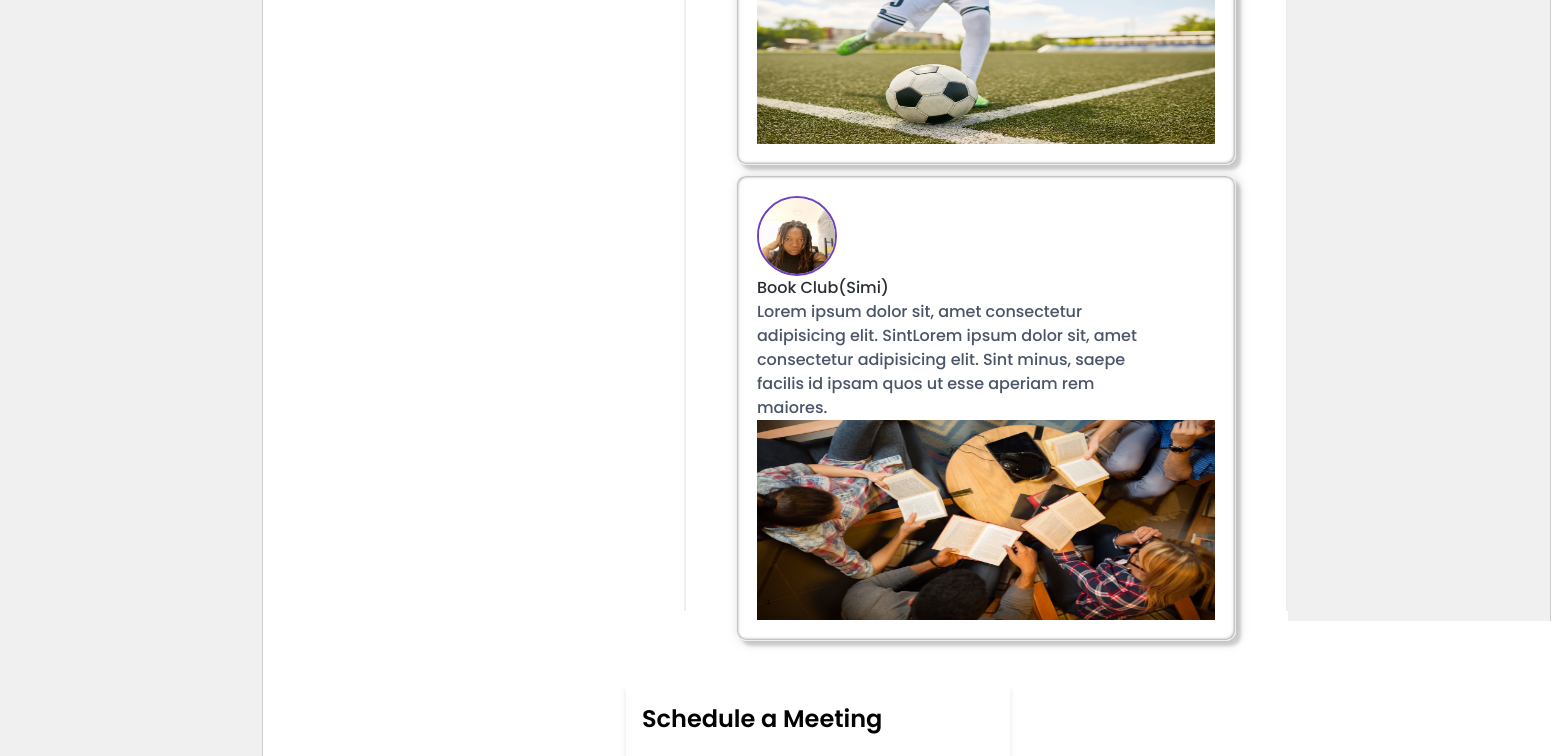
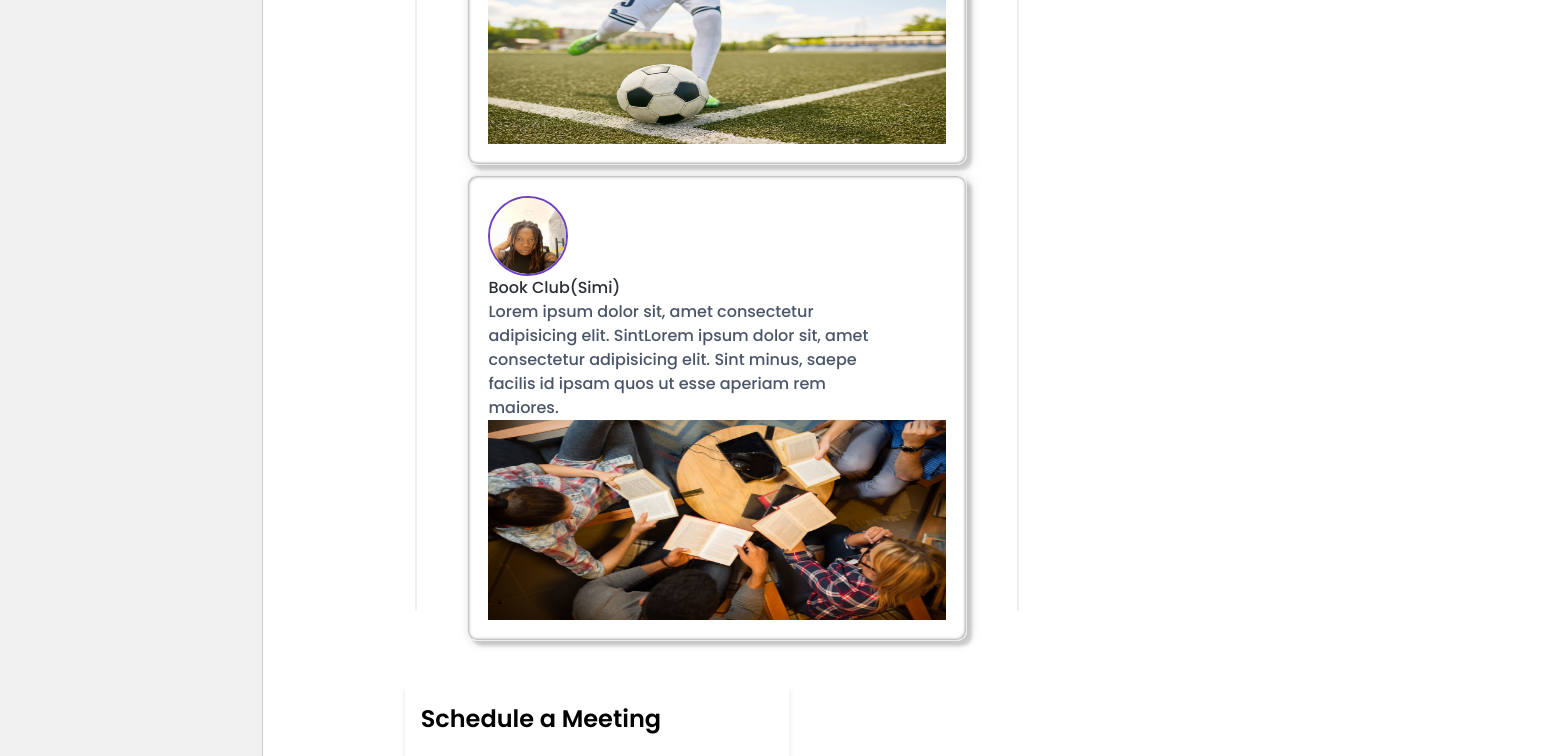
Before and after one commit to Nwakaego-Ego/circle, a Next.js app: page / in a window 1280 px wide. Shown: the part 1429-2185 px from the top of the page, 1553 px wide, since content can reach past the window. Built offline with nearby package versions, Linux system fonts and the light colour scheme.

Commit message:
i have added the sidebar and explorer to the rest of the page

```diff
--- a/src/app/component/dashboard/dashboard.jsx
+++ b/src/app/component/dashboard/dashboard.jsx
@@ -11,9 +11,9 @@ const Dashboard = () => {
   return (
     <>
       <div className="dashboard-main p-8">
-        <Explorer className="explorer-component" />
+        {/* <Explorer className="explorer-component" /> */}
         <Activity className="activity-component" />
-        <Sidebar className="sidebar-component" />
+        {/* <Sidebar className="sidebar-component" /> */}
       </div>
       <Meeting />
     </>
```
